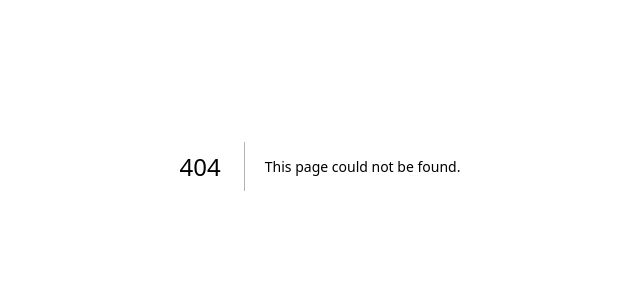
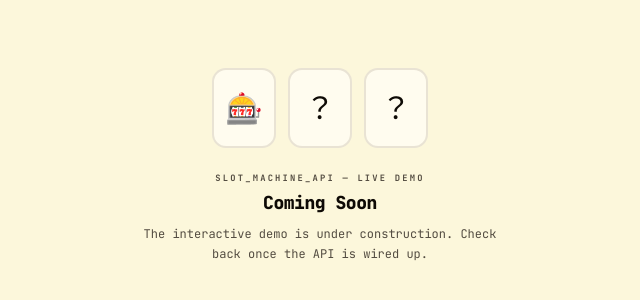
Before and after one commit to mercerius/portfolio-app, a Next.js app: page /demos/slot-machine in a window 1280 px wide. Before the commit this address had no page. Shown: the part 234-534 px from the top of the page, without its empty margins (320-960 px from the left). Built offline with nearby package versions, Linux system fonts and the light colour scheme.

Commit message:
feat(demos): add slot machine demo page

```diff
--- /dev/null
+++ b/app/demos/slot-machine/page.tsx
@@ -0,0 +1,31 @@
+export default function SlotMachineDemoPage() {
+  return (
+    <div className="min-h-screen bg-background flex items-center justify-center p-8">
+      <div className="flex flex-col items-center gap-6 text-center max-w-sm">
+        <div className="flex gap-3 text-4xl select-none" aria-hidden="true">
+          <span className="flex items-center justify-center w-16 h-20 rounded-xl border-2 border-border/60 bg-card text-3xl">
+            🎰
+          </span>
+          <span className="flex items-center justify-center w-16 h-20 rounded-xl border-2 border-border/60 bg-card text-3xl">
+            ？
+          </span>
+          <span className="flex items-center justify-center w-16 h-20 rounded-xl border-2 border-border/60 bg-card text-3xl">
+            ？
+          </span>
+        </div>
+        <div className="flex flex-col gap-1">
+          <p className="text-[0.55rem] font-bold uppercase tracking-[0.25em] text-muted-foreground">
+            slot_machine_api — live demo
+          </p>
+          <p className="text-lg font-black tracking-tight text-foreground">
+            Coming Soon
+          </p>
+          <p className="text-xs/relaxed text-muted-foreground mt-1">
+            The interactive demo is under construction. Check back once the API
+            is wired up.
+          </p>
+        </div>
+      </div>
+    </div>
+  );
+}
```
